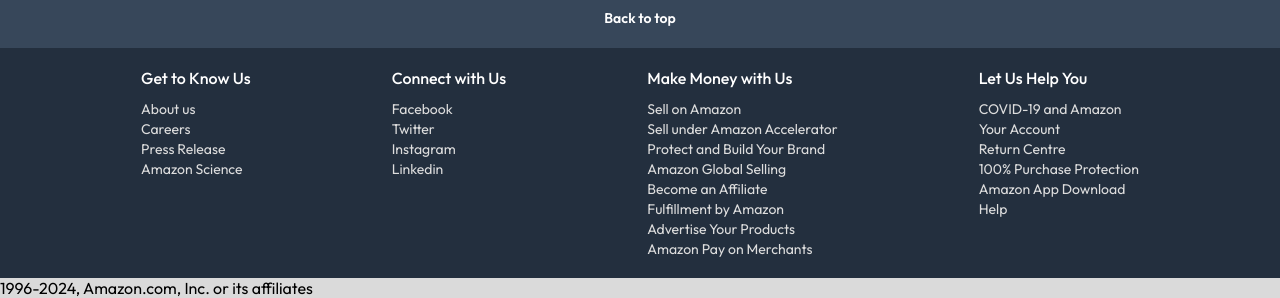
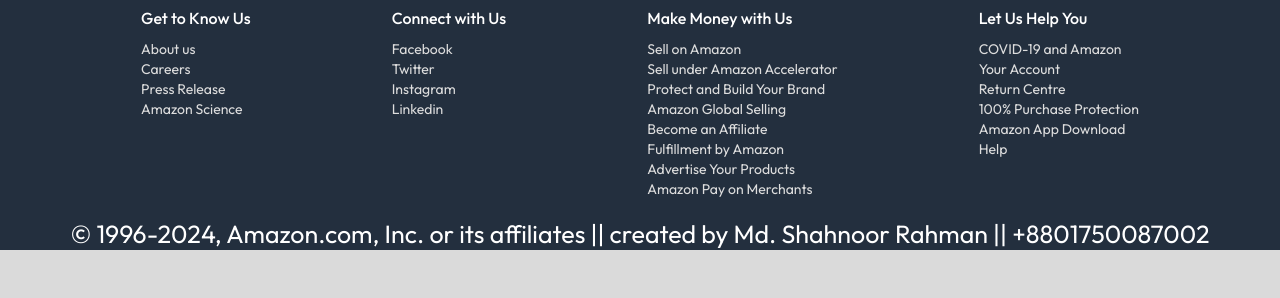
Before and after one commit to shahnoorRAhman/Amazon-Clone, a plain HTML site: page index.html in a window 1280 px wide. Shown: the part 2575-2873 px from the top of the page. After the commit the page ends 2825 px from the top, so only its background shows below. Drawn offline with Linux system fonts and the light colour scheme.

Commit message:
footer updated

```diff
--- a/index.html
+++ b/index.html
@@ -320,9 +320,6 @@
     <footer>
         <img src="assets/amazon_logo.png" width="100" alt="">
         <footer>
-            <a href="#" class="footer-title">
-                Back to top
-            </a>
             <div class="footer-items">
                 <ul>
                     <h3>Get to Know Us</h3>
@@ -360,7 +357,10 @@
                 </ul>
             </div>
         </footer>
-        <p>1996-2024, Amazon.com, Inc. or its affiliates</p>
+        <p style="text-align: center; font-size: 25px; background:  #232f3e; color: white;">© 1996-2024, Amazon.com,
+            Inc.
+            or its affiliates || created by <a href="https://www.linkedin.com/in/md-shahnoor-rahman-raj/">Md. Shahnoor
+                Rahman || +8801750087002</a></p>
     </footer>
     <script src="js/script.js"></script>
 </body>
```
